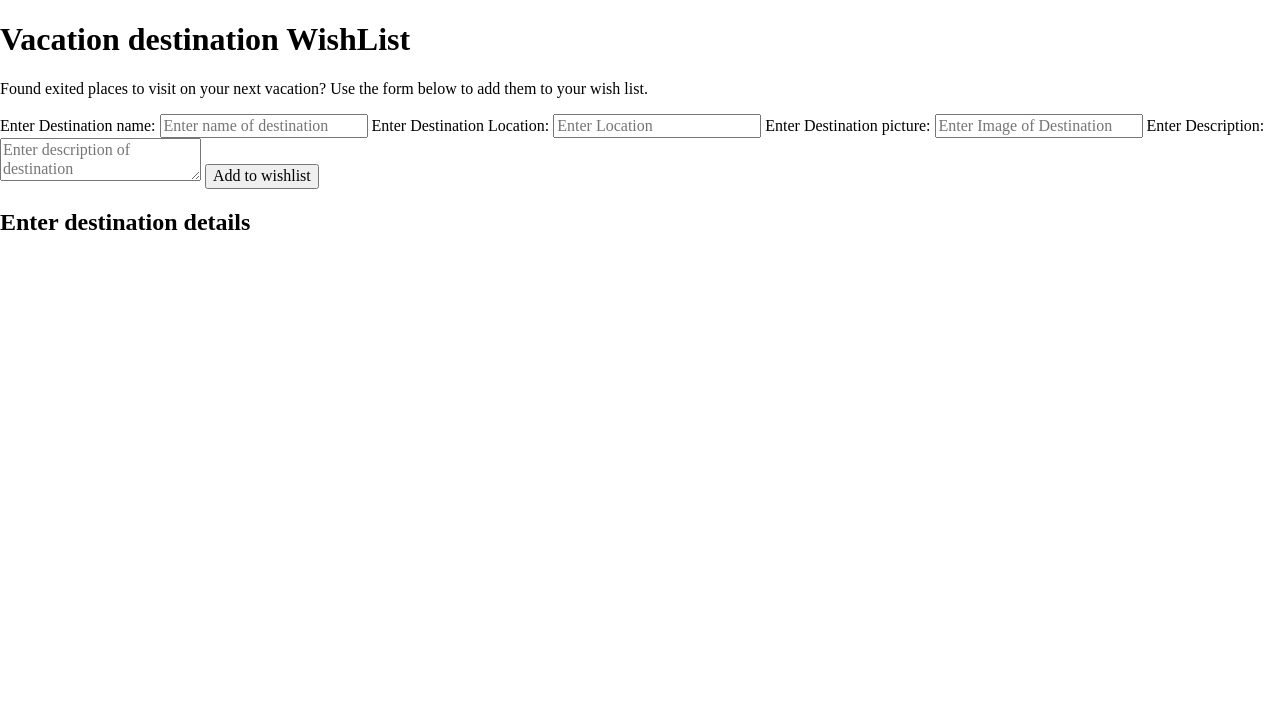
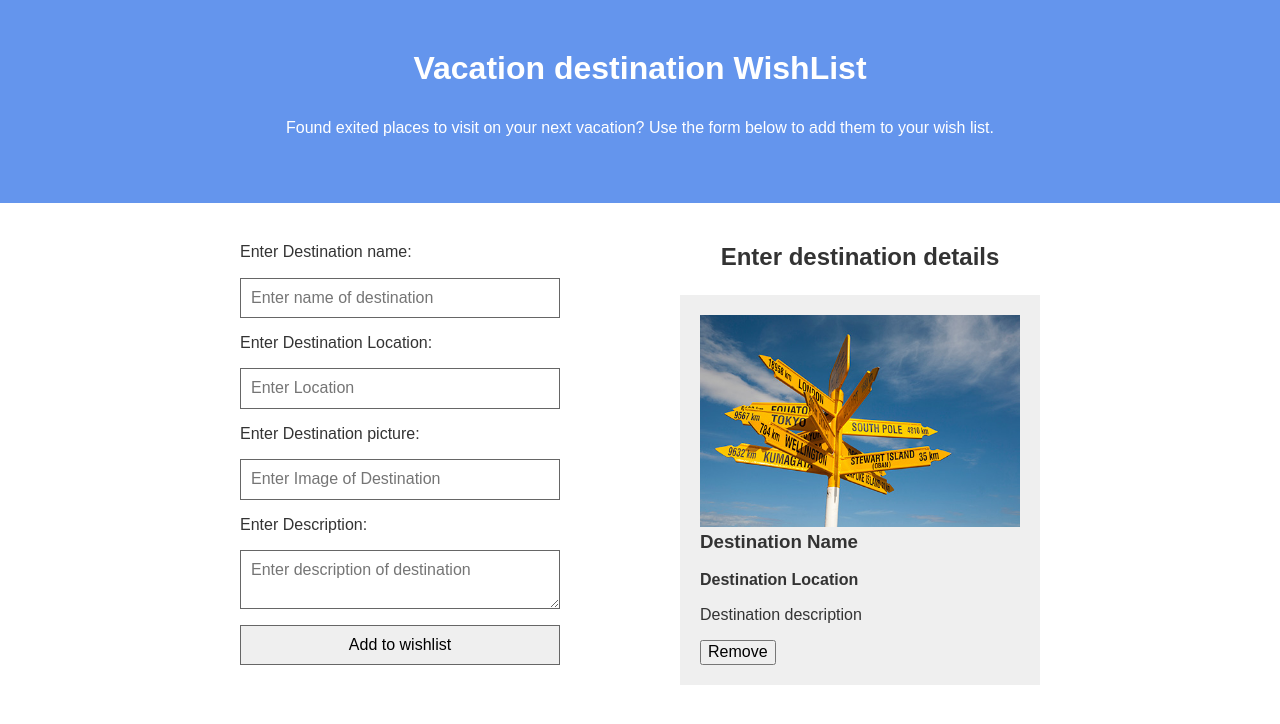
Before and after one commit to nishtha53/Vacation-Destination-, a plain HTML site: page index.html in a window 1280 px wide. Drawn offline with nearby package versions, Linux system fonts and the light colour scheme.

Commit message:
html css done

```diff
--- a/index.html
+++ b/index.html
@@ -20,7 +20,7 @@
     </header>
 
     <main>
-        <form id="destination_details_form">
+        <form id="destinations_details_form">
 
             <label for="name">Enter Destination name: </label>
             <input type="text" id="name"  placeholder="Enter name of destination"   required />
@@ -40,7 +40,15 @@
         <article>
             <h2 id="title">Enter destination details</h2>
             <div id="destinations_container">
-
+                    <div class="card">
+                        <img src="./images/signpost.jpg">
+                        <div class="card-body">
+                            <h3>Destination Name</h3>
+                            <h4>Destination Location</h4>
+                            <p class="card-text">Destination description</p>
+                            <button>Remove</button>
+                        </div>
+                    </div>
             </div>
         </article>
     </main>
--- a/styles.css
+++ b/styles.css
@@ -0,0 +1,64 @@
+h1 , h2, h3, h4, ul, li , p {
+    margin: 0;
+    padding: 0;
+}
+
+img{
+    max-width: 100%;
+}
+
+body{
+    font-family: Arial, Helvetica, sans-serif;
+    color: #333;
+}
+
+header{
+    padding: 50px;
+    background-color: cornflowerblue;
+    text-align: center;
+    color: white;
+    margin-bottom: 20px;
+}
+main{
+    max-width: 800px;
+    padding: 20px;
+    margin: auto;
+    display: flex;
+    justify-content: space-between;
+}
+
+main form{
+    width: 40%;
+}
+
+main article{
+    width: 45%;
+}
+
+#title{
+    text-align: center;
+}
+
+h1,h2,h3,h4,p{
+    margin-bottom: 1em;
+}
+
+label{
+    display: block;
+    margin-bottom: 1em;
+}
+
+input, textarea, #destinations_details_form  button{
+    display: block;
+    width: 100%;
+    margin-bottom: 1em;
+    border: 1px solid #666;
+    padding: 10px;
+    box-sizing: border-box;
+}
+
+.card{
+    padding: 20px;
+    background-color: #efefef;
+    margin-bottom: 20px;
+}
```
